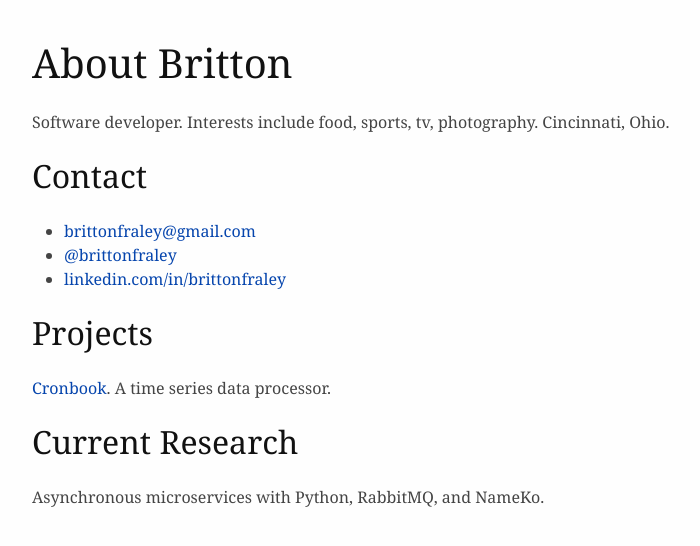
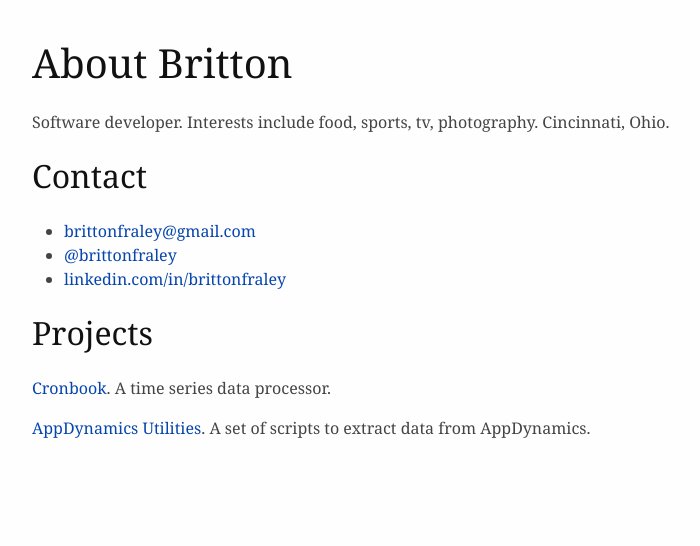
Before and after one commit to brittonfraley/brittonfraley.github.io, a plain HTML site: page index.html in a window 1280 px wide. Shown: the whole page, without its empty margins (272-972 px from the left). Drawn offline with Linux system fonts and the light colour scheme.

Commit message:
Update index.html

```diff
--- a/index.html
+++ b/index.html
@@ -21,9 +21,7 @@
 <h2>Projects</h2>
 
 <p><a href="https://github.com/brittonfraley/cronbook">Cronbook</a>. A time series data processor.</p>
+<p><a href="https://github.com/brittonfraley/appdynamics_utils">AppDynamics Utilities</a>. A set of scripts to extract data from AppDynamics.</p>
 
-<h2>Current Research</h2>
-
-<p>Asynchronous microservices with Python, RabbitMQ, and NameKo.</p>
 </body>
 </html>
```
